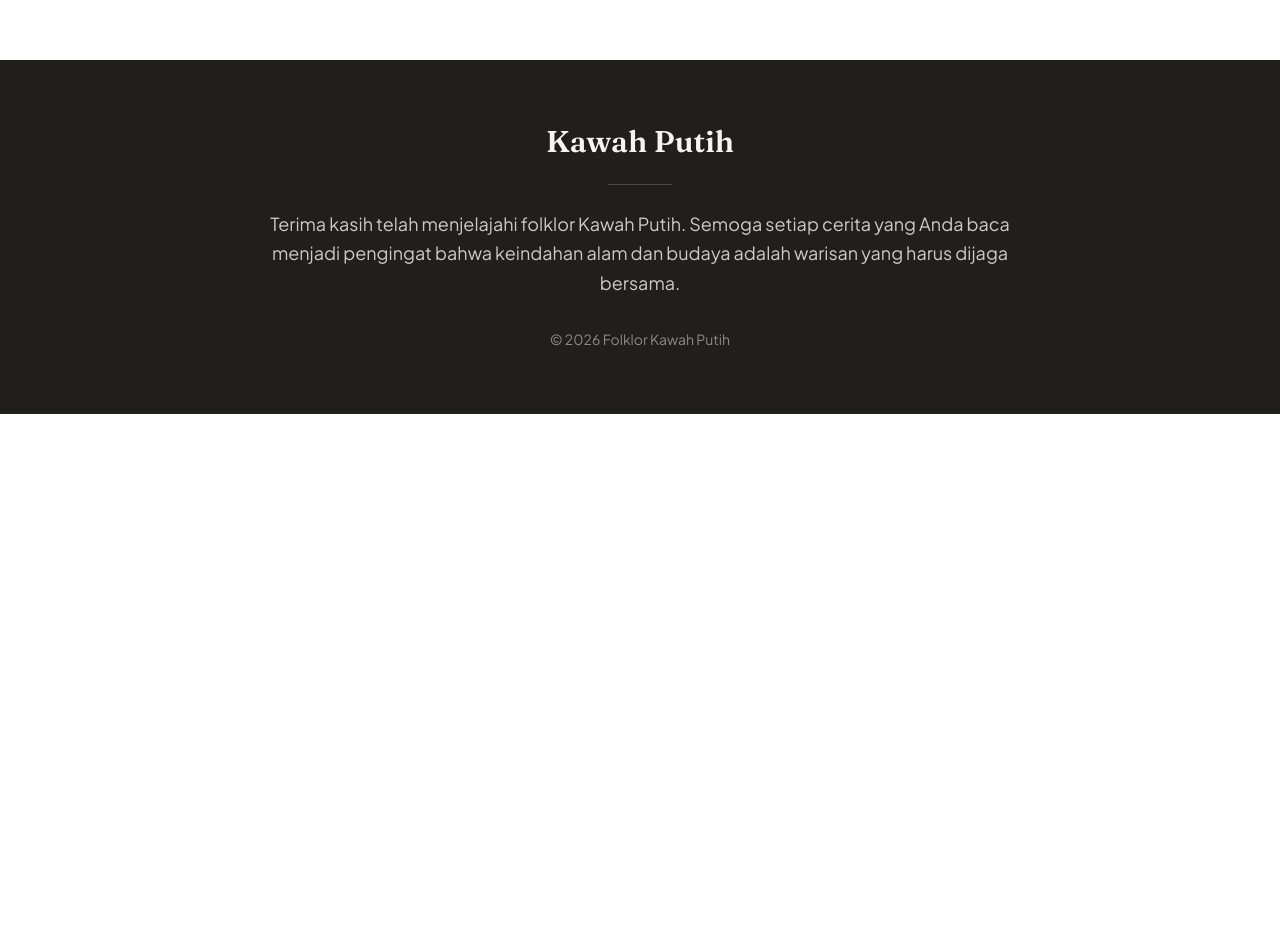
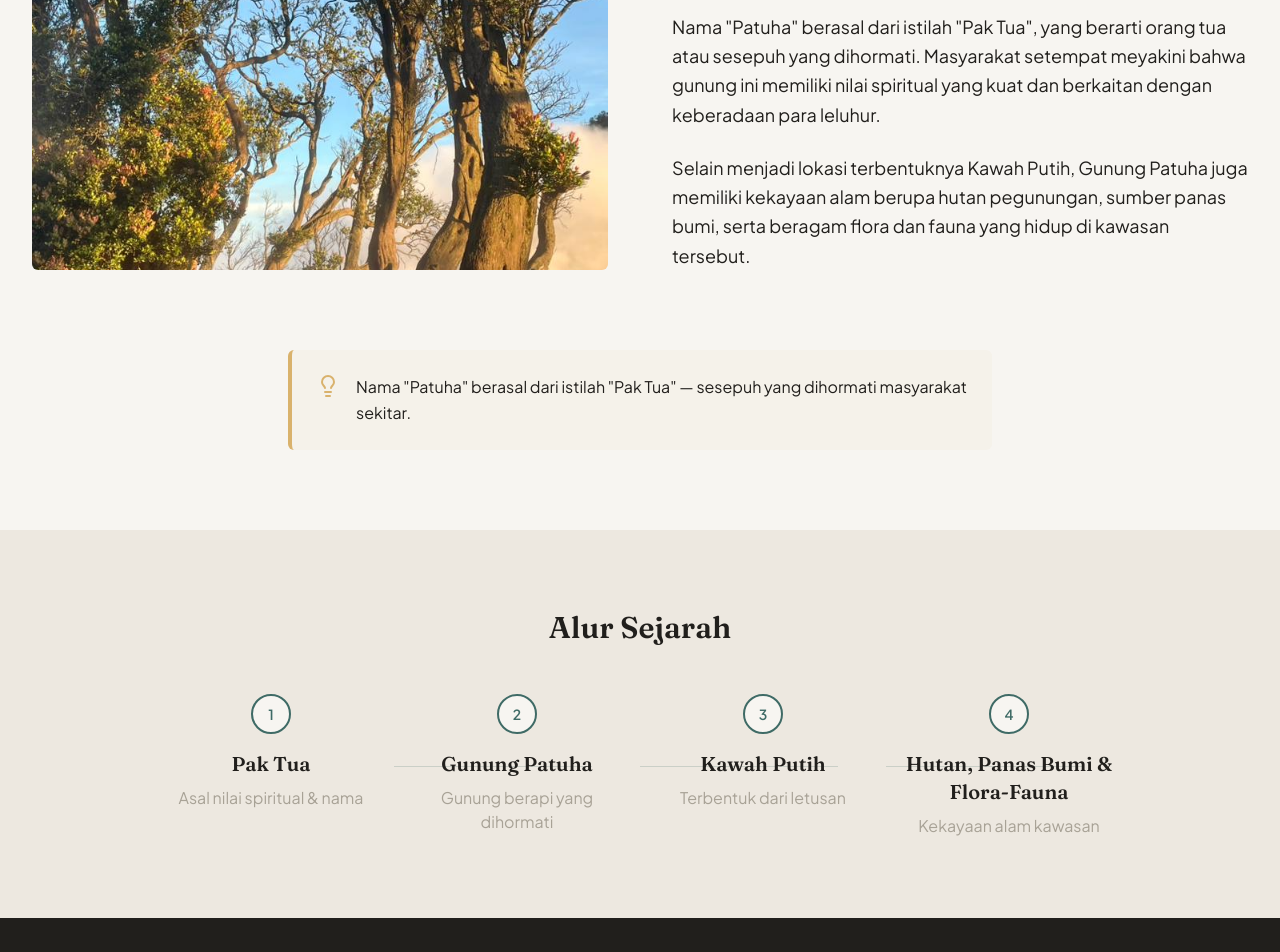
Before and after one commit to ArifSanPinim09/folklor-kawah-putih-, a Next.js app: page /gunung-patuha in a window 1280 px wide. Before the commit this address had no page. Shown: the part 740-1692 px from the top of the page. Before the commit the page ends 1154 px from the top, so only its background shows below. Built offline with nearby package versions, Linux system fonts and the light colour scheme.

Commit message:
feat: tambah halaman Gunung Patuha dengan komponen timeline

```diff
--- /dev/null
+++ b/app/gunung-patuha/page.tsx
@@ -0,0 +1,66 @@
+import { StoryHero, StorySection } from "@/components/sections";
+import { CalloutBox, Timeline } from "@/components/ui";
+import { IMAGE_MAPPING } from "@/lib/image-mapping";
+
+const paragraphs = [
+  "Gunung Patuha adalah gunung berapi yang terletak di bagian selatan Kabupaten Bandung dengan ketinggian sekitar 2.434 meter di atas permukaan laut.",
+  'Nama "Patuha" berasal dari istilah "Pak Tua", yang berarti orang tua atau sesepuh yang dihormati. Masyarakat setempat meyakini bahwa gunung ini memiliki nilai spiritual yang kuat dan berkaitan dengan keberadaan para leluhur.',
+  "Selain menjadi lokasi terbentuknya Kawah Putih, Gunung Patuha juga memiliki kekayaan alam berupa hutan pegunungan, sumber panas bumi, serta beragam flora dan fauna yang hidup di kawasan tersebut.",
+];
+
+const timelineItems = [
+  {
+    title: "Pak Tua",
+    description: "Asal nilai spiritual & nama",
+  },
+  {
+    title: "Gunung Patuha",
+    description: "Gunung berapi yang dihormati",
+  },
+  {
+    title: "Kawah Putih",
+    description: "Terbentuk dari letusan",
+  },
+  {
+    title: "Hutan, Panas Bumi & Flora-Fauna",
+    description: "Kekayaan alam kawasan",
+  },
+];
+
+export default function GunungPatuhaPage() {
+  return (
+    <>
+      <StoryHero
+        imageSrc={IMAGE_MAPPING.gunungPatuha.src}
+        imageAlt={IMAGE_MAPPING.gunungPatuha.alt}
+        title="Gunung Patuha"
+        eyebrow="03 — Asal Nama & Tempat Sakral"
+      />
+
+      <StorySection
+        imageSrc={IMAGE_MAPPING.gunungPatuha.src}
+        imageAlt={IMAGE_MAPPING.gunungPatuha.alt}
+        imagePosition="left"
+        paragraphs={paragraphs}
+      />
+
+      <section className="bg-kabut-50 pb-12 sm:pb-16 lg:pb-20">
+        <div className="mx-auto max-w-3xl px-4 sm:px-6 lg:px-8">
+          <CalloutBox variant="trivia">
+            Nama &quot;Patuha&quot; berasal dari istilah &quot;Pak Tua&quot; —
+            sesepuh yang dihormati masyarakat sekitar.
+          </CalloutBox>
+        </div>
+      </section>
+
+      <section className="bg-kabut-100 py-12 sm:py-16 lg:py-20">
+        <div className="mx-auto max-w-5xl px-4 sm:px-6 lg:px-8">
+          <h2 className="mb-8 text-center font-serif text-2xl font-semibold text-arang-900 sm:mb-12 sm:text-3xl">
+            Alur Sejarah
+          </h2>
+          <Timeline items={timelineItems} />
+        </div>
+      </section>
+    </>
+  );
+}
--- /dev/null
+++ b/components/ui/Timeline.tsx
@@ -0,0 +1,68 @@
+"use client";
+
+import { motion } from "framer-motion";
+
+interface TimelineItem {
+  title: string;
+  description: string;
+}
+
+interface TimelineProps {
+  items: TimelineItem[];
+}
+
+export default function Timeline({ items }: TimelineProps) {
+  return (
+    <div className="relative">
+      {/* Vertical Line - Mobile */}
+      <div className="absolute left-4 top-0 bottom-0 w-px bg-danau-500/20 sm:left-6 lg:hidden" />
+
+      {/* Timeline Items */}
+      <div className="space-y-8 sm:space-y-10 lg:grid lg:grid-cols-4 lg:gap-6 lg:space-y-0">
+        {items.map((item, index) => (
+          <motion.div
+            key={index}
+            className="relative flex gap-4 sm:gap-6 lg:flex-col lg:gap-4"
+            initial={{ opacity: 0, y: 30 }}
+            whileInView={{ opacity: 1, y: 0 }}
+            viewport={{ once: true }}
+            transition={{ duration: 0.5, delay: index * 0.15 }}
+          >
+            {/* Dot - Mobile */}
+            <div className="relative z-10 flex-shrink-0 lg:hidden">
+              <div className="flex h-8 w-8 items-center justify-center rounded-full border-2 border-danau-500 bg-kabut-50">
+                <span className="text-xs font-semibold text-danau-500">
+                  {index + 1}
+                </span>
+              </div>
+            </div>
+
+            {/* Dot - Desktop */}
+            <div className="relative z-10 hidden lg:flex lg:justify-center">
+              <div className="flex h-10 w-10 items-center justify-center rounded-full border-2 border-danau-500 bg-kabut-50">
+                <span className="text-sm font-semibold text-danau-500">
+                  {index + 1}
+                </span>
+              </div>
+            </div>
+
+            {/* Horizontal Line - Desktop */}
+            {index < items.length - 1 && (
+              <div className="absolute left-[calc(100%+0.75rem)] top-1/2 hidden h-px w-[calc(100%-1.5rem)] bg-danau-500/20 lg:block" />
+            )}
+
+            {/* Content */}
+            <div className="flex-1 lg:text-center">
+              <h3 className="font-serif text-lg font-semibold text-arang-900 sm:text-xl">
+                {item.title}
+              </h3>
+              <p className="mt-2 text-body text-kabut-abu">
+                {item.description}
+              </p>
+            </div>
+          </motion.div>
+        ))}
+      </div>
+    </div>
+  );
+}
--- a/components/ui/index.ts
+++ b/components/ui/index.ts
@@ -1 +1,2 @@
 export { default as CalloutBox } from "./CalloutBox";
+export { default as Timeline } from "./Timeline";
```
